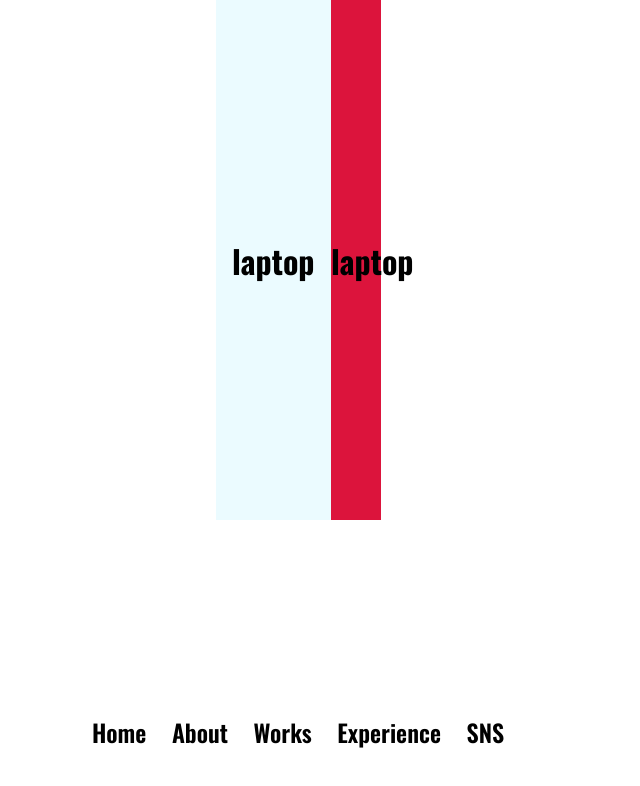
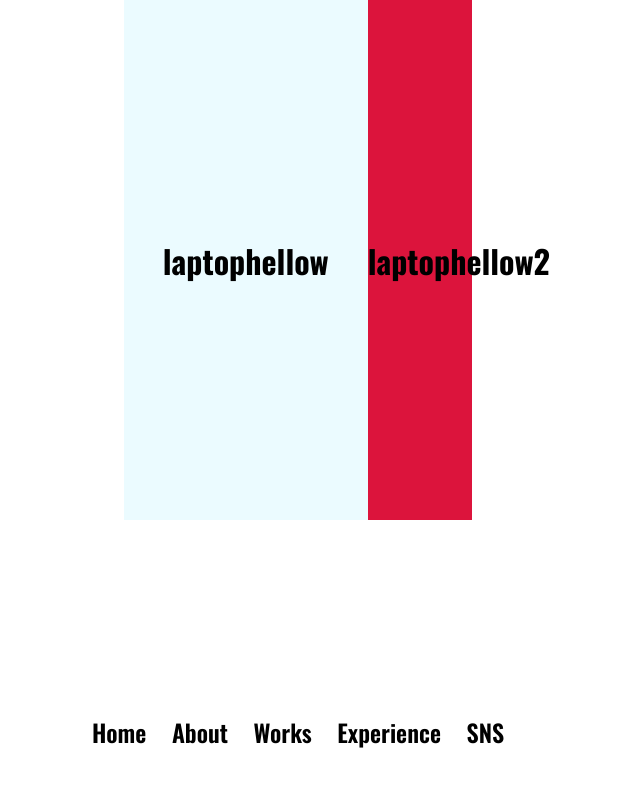
Before and after one commit to github01main/react-app, a React (Create React App) app: page / in a window 1280 px wide. Shown: the top 786 px of the page, without its empty margins (342-982 px from the left). Built offline with nearby package versions, Linux system fonts and the light colour scheme.

Commit message:
empty section injected

```diff
--- a/src/components/header.jsx
+++ b/src/components/header.jsx
@@ -2,8 +2,8 @@ import { StyledHeader } from './styles/Header.styled.js';
 export default function header (){
   return (
       <StyledHeader>
-        <h1 id='slide-show' data-testid='slide-show'></h1>
-        <h1 id='slide-show-controller' data-testid='slide-show-controller'></h1>
+        <h1 id='slide-show' data-testid='slide-show'>hellow</h1>
+        <h1 id='slide-show-controller' data-testid='slide-show-controller'>hellow2</h1>
       </StyledHeader>
   )
 }
```
